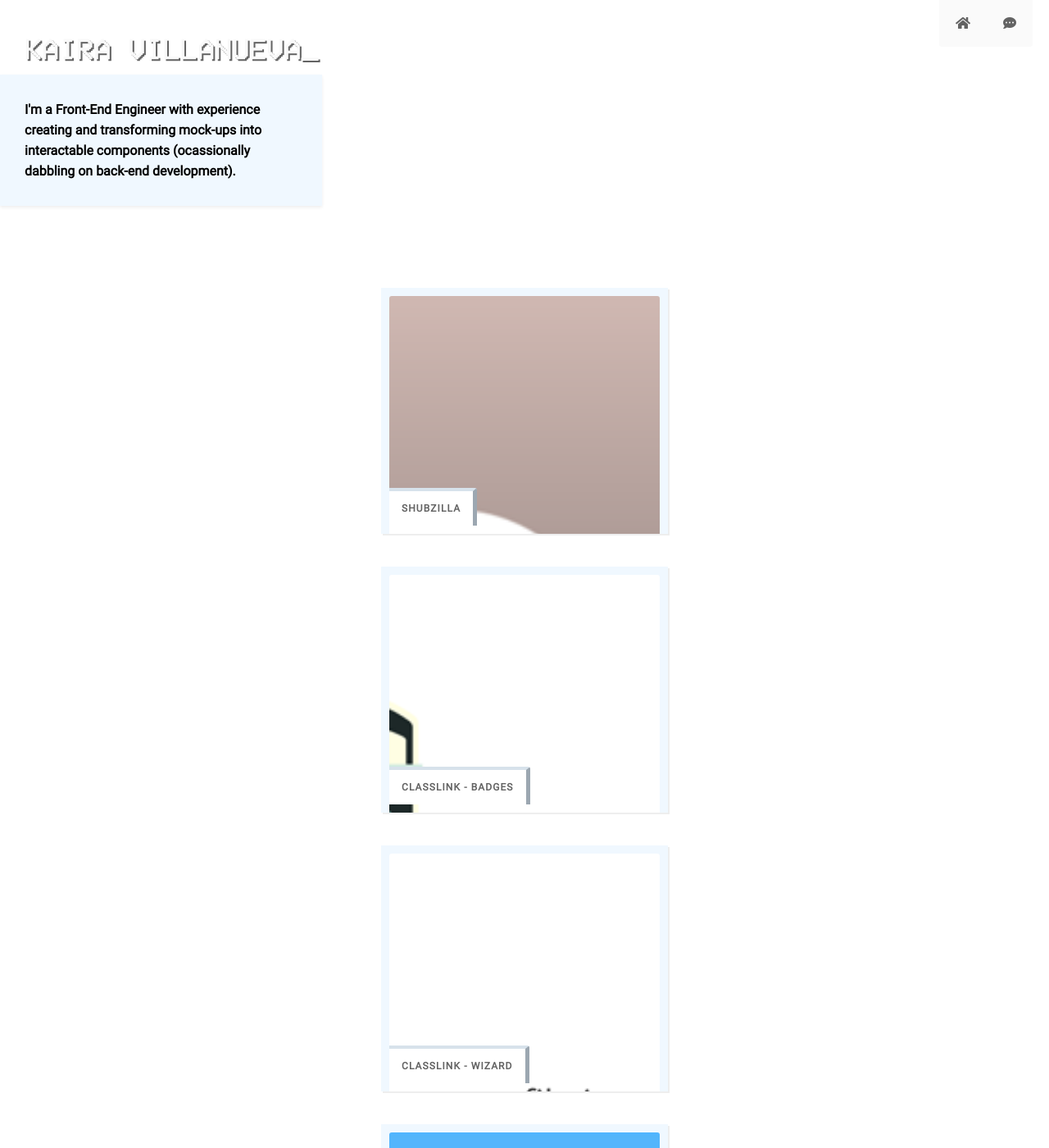
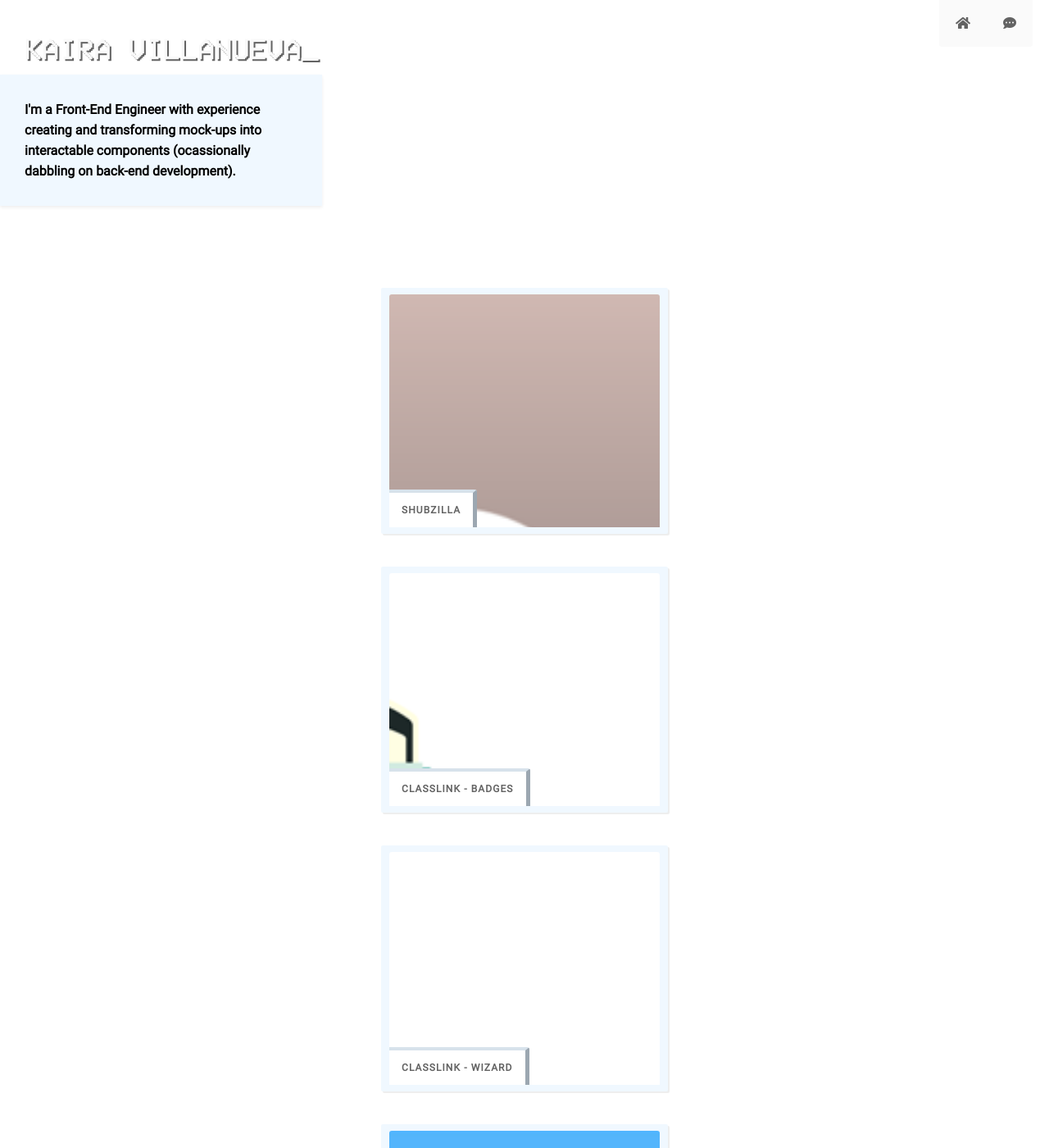
Before and after one commit to kairaygun/kairaygun.github.io, a Jekyll site: the page built from index.md, in a window 1280 px wide and 1400 px high. Shown: the whole window at 82% size. Built offline with Jekyll 4.4.1, drawn with Linux system fonts in a browser that asks for light colours; nearby versions of some CDN libraries.

Commit message:
updated images and style

```diff
--- a/_sass/_layout.scss
+++ b/_sass/_layout.scss
@@ -59,10 +59,10 @@
                         box-shadow: 2px 2px 0px #eeeeee;
                         margin: 0 auto;
                         text-align-last: left;
-                        padding: 10px;
                         position: relative;
                         overflow: hidden;
-
+                        border: 8px solid aliceblue;
+                        border-radius: 2px;
                         h2 {
                             position: absolute;
                             bottom: 0;
@@ -78,10 +78,13 @@
                             border-right: solid 5px #c2c2c2;
                             border-color: #d7e2eb;
                             border-right-color: #9ca7b1;
+                            margin-bottom: 0;
                         }
+
                         img {
                             border-radius: 3px;
                         }
+
                         &:hover {
                             box-shadow: 0 4px 10px #ddd;
                             cursor: pointer;
```
